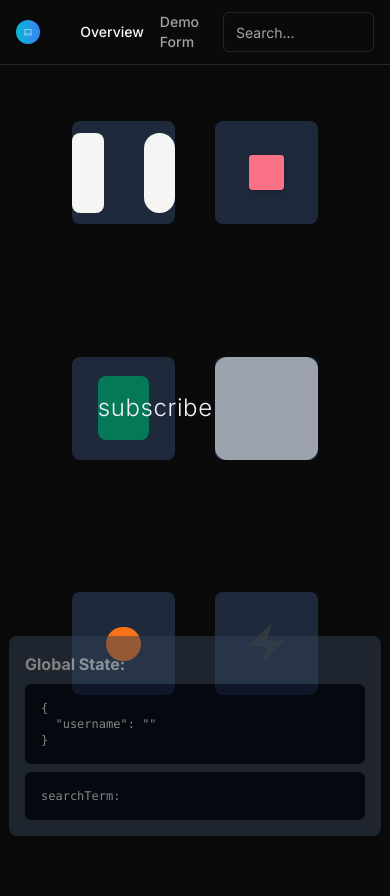
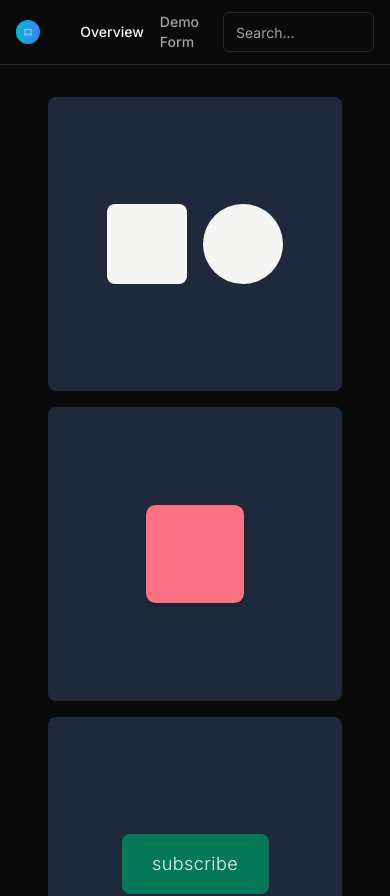
Before and after one commit to JoaoPauloCMarra/Nextjs-Boilerplate, a Next.js app: page / in a window 390 px wide. Shown: the top 896 px of the page. Before the commit the page ends 844 px from the top, so only its background shows below. Built offline with nearby package versions, Linux system fonts and the light colour scheme.

Commit message:
small changes

```diff
--- a/src/components/global-state-debugger.tsx
+++ b/src/components/global-state-debugger.tsx
@@ -8,7 +8,7 @@ export default function GlobalStateDebugger() {
 	const searchTerm = useAtomValue(getSearchTermAtom);
 
 	return (
-		<div className="fixed bottom-2 flex w-full flex-col items-center opacity-50">
+		<div className="fixed bottom-2 hidden w-full flex-col items-center opacity-90 md:flex">
 			<div className="rounded-lg bg-slate-700 p-4 shadow-md">
 				<h4 className="text-base font-bold">Global State:</h4>
 				<pre className="mt-2 w-[340px] max-w-full rounded-md bg-slate-950 p-4 text-xs">
--- a/src/features/search-form/search-form.tsx
+++ b/src/features/search-form/search-form.tsx
@@ -1,9 +1,16 @@
 'use client';
 
+import { motion } from 'framer-motion';
 import { XIcon } from 'lucide-react';
 import { Input } from '@/components/primitives/input';
 import { SEARCH_FORM_TESTIDS } from './test-ids';
 import { useSearchForm } from './use-search-form';
+import type { Variants } from 'framer-motion';
+
+const clearButtonVariants: Variants = {
+	hidden: { opacity: 0 },
+	show: { opacity: 1 }
+};
 
 export const SearchForm = () => {
 	const { inputTerm, onKeyDown, onChange, onClear } = useSearchForm();
@@ -19,11 +26,15 @@ export const SearchForm = () => {
 				onChange={onChange}
 				data-testid={SEARCH_FORM_TESTIDS.inputTerm}
 			/>
-			{inputTerm.length > 0 && (
-				<div className="absolute right-2 top-3 z-10 text-red-500 ease-linear animate-in motion-safe:fade-in">
-					<XIcon onClick={onClear} size={18} data-testid={SEARCH_FORM_TESTIDS.buttonClear} />
-				</div>
-			)}
+
+			<motion.div
+				className="absolute right-2 top-3 z-10 text-red-500"
+				variants={clearButtonVariants}
+				initial="hidden"
+				animate={inputTerm.length > 0 ? 'show' : 'hidden'}
+			>
+				<XIcon onClick={onClear} size={18} data-testid={SEARCH_FORM_TESTIDS.buttonClear} />
+			</motion.div>
 		</div>
 	);
 };
--- a/src/pages/home-page.tsx
+++ b/src/pages/home-page.tsx
@@ -31,12 +31,12 @@ export default function HomePage() {
 
 	return (
 		<div className="container flex h-full w-full flex-1 flex-col items-center overflow-x-hidden py-4">
-			<div className="grid w-full flex-1 grid-cols-2 gap-10 p-10">
+			<div className="grid w-full flex-1 grid-cols-1 gap-4 p-4 md:grid-cols-2 md:gap-10 md:p-10">
 				<motion.div
 					variants={blocksAnimationStates}
 					initial="hidden"
 					animate="show"
-					className="flex aspect-square items-center justify-center gap-10 rounded-lg bg-slate-800"
+					className="flex aspect-square items-center justify-center gap-4 rounded-lg bg-slate-800 md:gap-10"
 				>
 					<motion.div
 						className="h-20 w-20 rounded-lg bg-stone-100"
@@ -55,7 +55,7 @@ export default function HomePage() {
 					variants={blocksAnimationStates}
 					initial="hidden"
 					animate="show"
-					className="flex aspect-square items-center justify-center gap-10 rounded-lg bg-slate-800"
+					className="flex aspect-square items-center justify-center gap-4 rounded-lg bg-slate-800 md:gap-10"
 				>
 					<motion.div
 						className="h-1/3 w-1/3 bg-rose-400 shadow-md"
@@ -71,10 +71,10 @@ export default function HomePage() {
 					variants={blocksAnimationStates}
 					initial="hidden"
 					animate="show"
-					className="flex aspect-square items-center justify-center gap-10 rounded-lg bg-slate-800"
+					className="flex aspect-square items-center justify-center gap-4 rounded-lg bg-slate-800 md:gap-10"
 				>
 					<motion.button
-						className="w-1/2 rounded-lg bg-emerald-700 py-4 text-2xl font-light tracking-wide text-gray-100"
+						className="w-1/2 rounded-lg bg-emerald-700 py-4 text-lg font-light tracking-wide text-gray-100 md:text-2xl"
 						whileTap={{ scale: 0.9 }}
 						whileHover={{ scale: 1.1 }}
 						transition={{ bounceDamping: 10, bounceStiffness: 600 }}
@@ -86,7 +86,7 @@ export default function HomePage() {
 					variants={blocksAnimationStates}
 					initial="hidden"
 					animate="show"
-					className="flex aspect-square items-center justify-center gap-10 rounded-lg bg-slate-800"
+					className="flex aspect-square items-center justify-center gap-4 rounded-lg bg-slate-800 md:gap-10"
 				>
 					<div className="aspect-square w-40 rounded-xl bg-gray-50/20">
 						<motion.div
@@ -99,21 +99,23 @@ export default function HomePage() {
 					variants={blocksAnimationStates}
 					initial="hidden"
 					animate="show"
-					className="flex aspect-square items-center justify-center gap-10 rounded-lg bg-slate-800"
+					className="flex aspect-square items-center justify-center gap-4 rounded-lg bg-slate-800 md:gap-10"
 					ref={dragConstrainRef}
 				>
 					<motion.div
-						className="h-1/3 w-1/3 cursor-grab rounded-3xl bg-orange-500"
+						className="flex h-1/3 w-1/3 cursor-grab items-center justify-center rounded-3xl bg-orange-500 font-bold text-black"
 						drag
 						dragConstraints={dragConstrainRef}
 						dragTransition={{ bounceDamping: 10, bounceStiffness: 600 }}
-					/>
+					>
+						DRAG
+					</motion.div>
 				</motion.div>
 				<motion.div
 					variants={blocksAnimationStates}
 					initial="hidden"
 					animate="show"
-					className="flex aspect-square items-center justify-center gap-10 rounded-lg bg-slate-800"
+					className="flex aspect-square items-center justify-center gap-4 rounded-lg bg-slate-800 md:gap-10"
 				>
 					<motion.svg
 						xmlns="http://www.w3.org/2000/svg"
```
Also changed, not shown: 1 other file (tests, documents, lock files or other folders).
